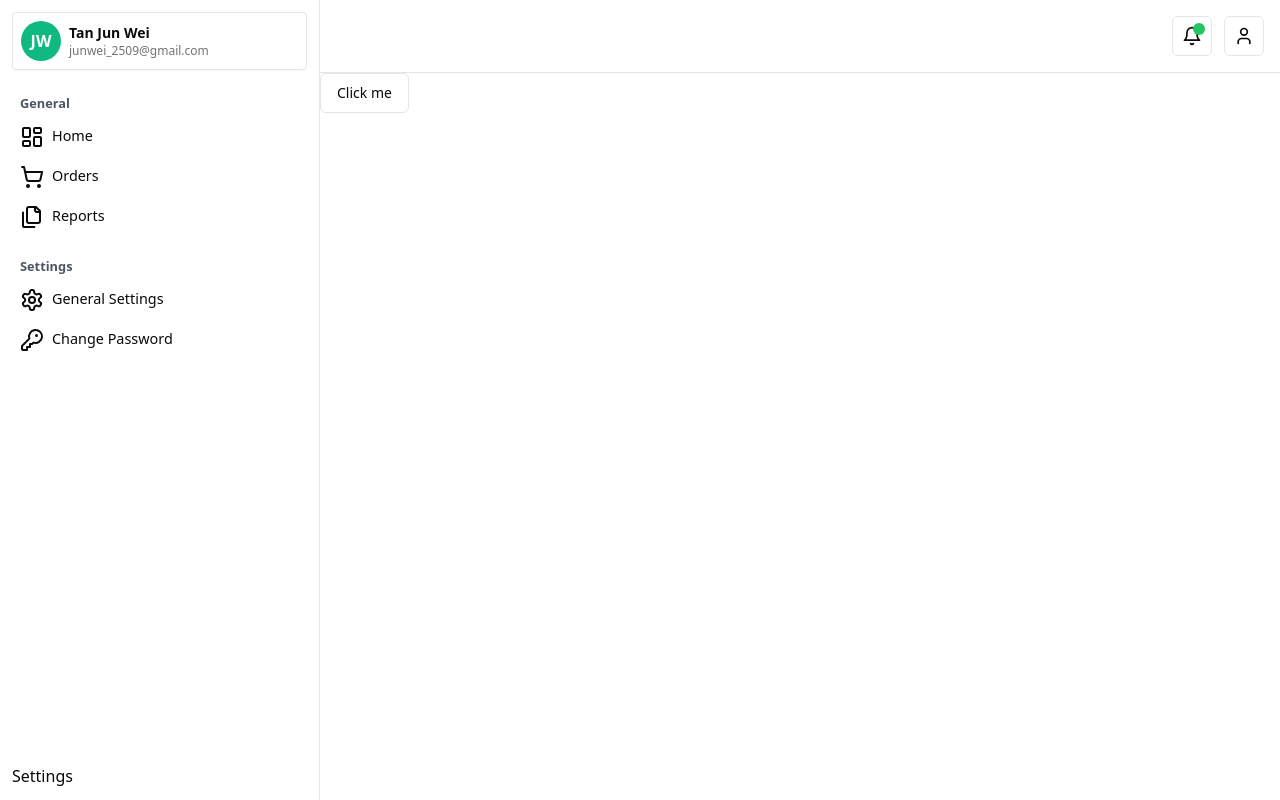
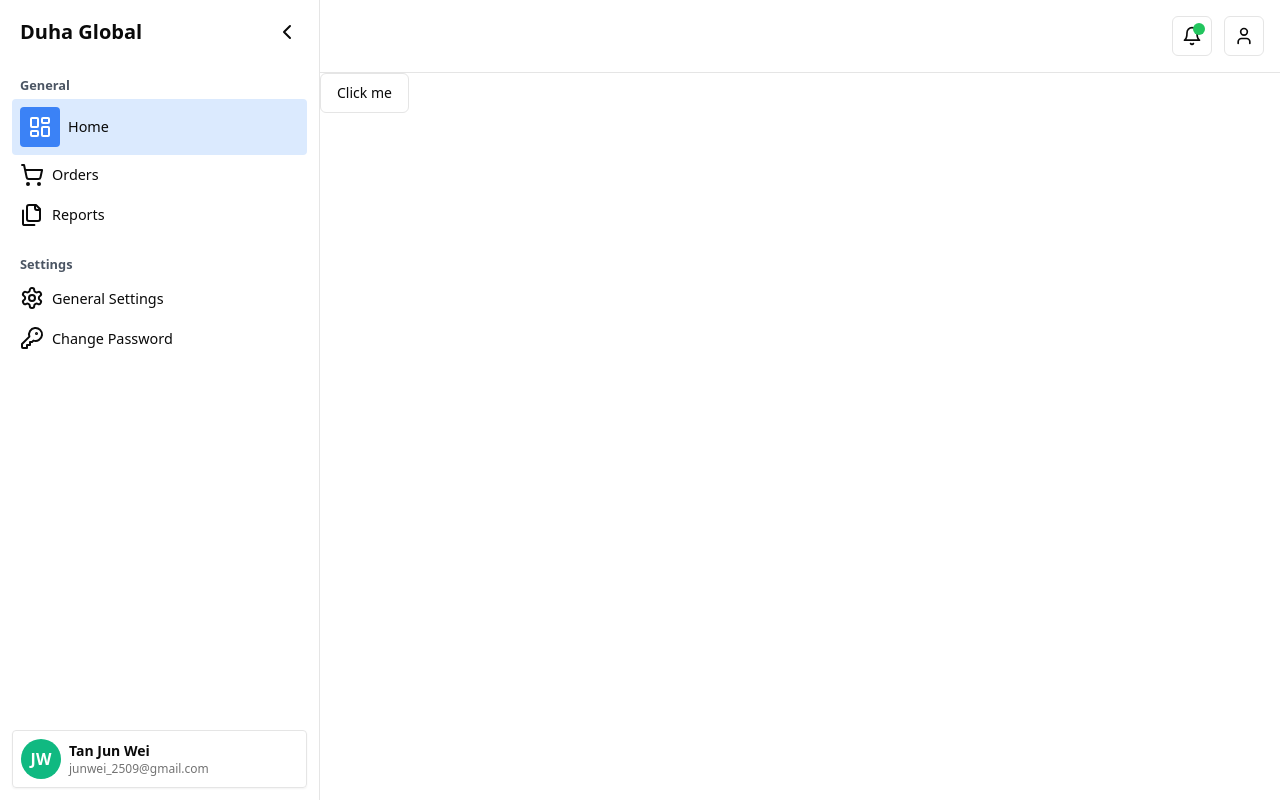
Before and after one commit to JunWei25/Duha-Global, a React (Vite) app: page / in a window 1280 px wide. Built offline with nearby package versions, Linux system fonts and the light colour scheme.

Commit message:
Updated SideBar, Header and Layout

```diff
--- a/package.json
+++ b/package.json
@@ -19,6 +19,7 @@
     "lucide-react": "^0.396.0",
     "react": "^18.3.1",
     "react-dom": "^18.3.1",
+    "react-router-dom": "^6.24.0",
     "tailwind-merge": "^2.3.0",
     "tailwindcss-animate": "^1.0.7"
   },
--- a/src/App.tsx
+++ b/src/App.tsx
@@ -1,16 +1,24 @@
-import './index.css'
-import Layout from './pages/Layout'
-import Home from './pages/home/Home'
+import React, { useState } from 'react';
+import Layout from './pages/Layout';
+import { BrowserRouter as Router, Route, Routes } from 'react-router-dom';
+import Home from './pages/home/Home';
 
 function App() {
+  const [collapsed, setCollapsed] = useState(false);
+
+  const toggleSidebar = () => {
+    setCollapsed(!collapsed);
+  };
 
   return (
-    <>
+    <Router>
       <div>
-        <Layout></Layout>
+        <Routes>
+          <Route path="/" element={<Layout collapsed={collapsed} />} />
+        </Routes>
       </div>
-    </>
-  )
+    </Router>
+  );
 }
 
-export default App
+export default App;
--- a/src/components/SideBar.tsx
+++ b/src/components/SideBar.tsx
@@ -1,38 +1,40 @@
+import React from "react";
+import {
+  LayoutDashboard,
+  Files,
+  ShoppingCart,
+  Settings,
+  KeyRound,
+  ChevronLeft,
+  Menu,
+} from "lucide-react";
+import { NavLink, useLocation } from "react-router-dom";
 import UserItem from "./userItem/UserItem";
-import { LayoutDashboard, Files, ShoppingCart, Settings, KeyRound } from "lucide-react";
-export default function SideBar() {
+
+interface SideBarProps {
+  collapsed: boolean;
+  toggleSidebar: () => void;
+}
+
+const SideBar: React.FC<SideBarProps> = ({ collapsed, toggleSidebar }) => {
+  const location = useLocation();
+
   const menuList = [
     {
       group: "General",
       items: [
-        {
-          link: "/",
-          icon: <LayoutDashboard/>,
-          text: "Home",
-        },
-        {
-          link: "/",
-          icon: <ShoppingCart/>,
-          text: "Orders",
-        },
-        {
-          link: "/",
-          icon: <Files/>,
-          text: "Reports",
-        },
+        { link: "/", icon: <LayoutDashboard />, text: "Home" },
+        { link: "/orders", icon: <ShoppingCart />, text: "Orders" },
+        { link: "/reports", icon: <Files />, text: "Reports" },
       ],
     },
     {
       group: "Settings",
       items: [
+        { link: "/settings", icon: <Settings />, text: "General Settings" },
         {
-          link: "/",
-          icon: <Settings/>,
-          text: "General Settings",
-        },
-        {
-          link: "/",
-          icon: <KeyRound/>,
+          link: "/change-password",
+          icon: <KeyRound />,
           text: "Change Password",
         },
       ],
@@ -40,31 +42,66 @@ export default function SideBar() {
   ];
 
   return (
-    <div className="fixed flex flex-col gap-4 w-80 border-r min-h-screen p-3">
-      <div>
-        <UserItem></UserItem>
+    <div
+      className={`fixed flex flex-col gap-4 border-r min-h-screen p-3 ${
+        collapsed ? "w-20" : "w-80"
+      }`}
+    >
+      <div
+        className={`flex items-center ${
+          collapsed ? "justify-center" : "justify-between"
+        }`}
+      >
+        {!collapsed && (
+          <div className="pl-2 font-bold text-xl">Duha Global</div>
+        )}
+        <button onClick={toggleSidebar} className="p-2">
+          {collapsed ? <Menu /> : <ChevronLeft />}
+        </button>
       </div>
-      <div className="grow">
-        <div className="w-full mt-2">
+      <div className="flex-1 overflow-auto mt-2">
         {menuList.map((group, groupIndex) => (
           <div key={groupIndex} className="mb-5">
-              <div className="pl-2 text-[0.8rem] text-gray-600 font-semibold mb-1">
+            <div
+              className={`pl-2 text-[0.8rem] text-gray-600 font-semibold mb-1 ${
+                collapsed ? "hidden" : ""
+              }`}
+            >
               {group.group}
             </div>
             {group.items.map((item, itemIndex) => (
-                <a
-                  href={item.link}
-                  className=" flex gap-2 block px-2 py-2 rounded hover:bg-gray-50 text-[0.9rem]"
+              <NavLink
+                key={itemIndex}
+                to={item.link}
+                className={({ isActive }) =>
+                  `flex items-center gap-2 block px-2 py-2 rounded hover:bg-gray-100 text-[0.9rem] ${
+                    collapsed ? "justify-center" : ""
+                  } ${isActive ? "bg-blue-100" : ""}`
+                }
+                title={item.text}
+              >
+                <div
+                  className={`flex-shrink-0 ${
+                    collapsed ? "flex justify-center w-full" : ""
+                  } ${
+                    location.pathname === item.link
+                      ? "bg-blue-500 text-white p-2 rounded"
+                      : ""
+                  }`}
                 >
                   {item.icon}
-                  {item.text}
-                </a>
+                </div>
+                {!collapsed && <span>{item.text}</span>}
+              </NavLink>
             ))}
           </div>
         ))}
       </div>
+      <div className="mt-auto">
+        <UserItem collapsed={collapsed} />
       </div>
-      <div>Settings</div>
     </div>
   );
-}
+};
+
+export default SideBar;
--- a/src/components/userItem/UserItem.tsx
+++ b/src/components/userItem/UserItem.tsx
@@ -1,18 +1,24 @@
 import React from "react";
 
-const UserItem = () => {
+interface UserItemProps {
+  collapsed: boolean;
+}
+
+const UserItem: React.FC<UserItemProps> = ({ collapsed }) => {
   return (
-    <div className="flex items-center justify-between gap-2 border rounded-sm p-2 shadow-sm">
+    <div className={`flex items-center ${collapsed ? 'justify-center' : 'justify-between'} gap-2 border rounded-sm p-2 shadow-sm`}>
       <div
         className="avatar rounded-full min-h-10 min-w-10 bg-emerald-500 text-white font-[700]
     flex items-center justify-center"
       >
         <p>JW</p>
       </div>
-      <div className="grow">
-        <p className="text-sm font-bold">Tan Jun Wei</p>
-        <p className="text-xs text-neutral-500">junwei_2509@gmail.com</p>
-      </div>
+      {!collapsed && (
+        <div className="grow">
+          <p className="text-sm font-bold">Tan Jun Wei</p>
+          <p className="text-xs text-neutral-500">junwei_2509@gmail.com</p>
+        </div>
+      )}
     </div>
   );
 };
--- a/src/pages/Layout.tsx
+++ b/src/pages/Layout.tsx
@@ -1,20 +1,28 @@
-import React from 'react'
-import SideBar from '../components/SideBar'
-import Home from './home/Home'
-import Header from '../components/Header'
+import React, { useState } from 'react';
+import SideBar from '../components/SideBar';
+import Home from './home/Home';
+import Header from '../components/Header';
 
-const Layout = () => {
-  return (
-    <>
-    <body className="flex items-start justify-between">
-        <SideBar/>
-        <main className="w-full h-full pl-[320px]">
-            <Header></Header>
-            <Home></Home>
-        </main>
-    </body>
-    </>
-  )
+interface LayoutProps {
+  collapsed: boolean;
 }
 
-export default Layout
+const Layout: React.FC<LayoutProps> = () => {
+  const [sidebarCollapsed, setSidebarCollapsed] = useState(false);
+
+  const toggleSidebar = () => {
+    setSidebarCollapsed(!sidebarCollapsed);
+  };
+
+  return (
+    <div className="flex min-h-screen">
+      <SideBar collapsed={sidebarCollapsed} toggleSidebar={toggleSidebar} />
+      <main className={`flex-1 transition-all duration-300 ${sidebarCollapsed ? 'pl-20' : 'pl-80'}`}>
+        <Header />
+        <Home />
+      </main>
+    </div>
+  );
+};
+
+export default Layout;
```
Also changed, not shown: 1 other file (tests, documents, lock files or other folders). Lines whose indentation alone changed are shown as unchanged.
